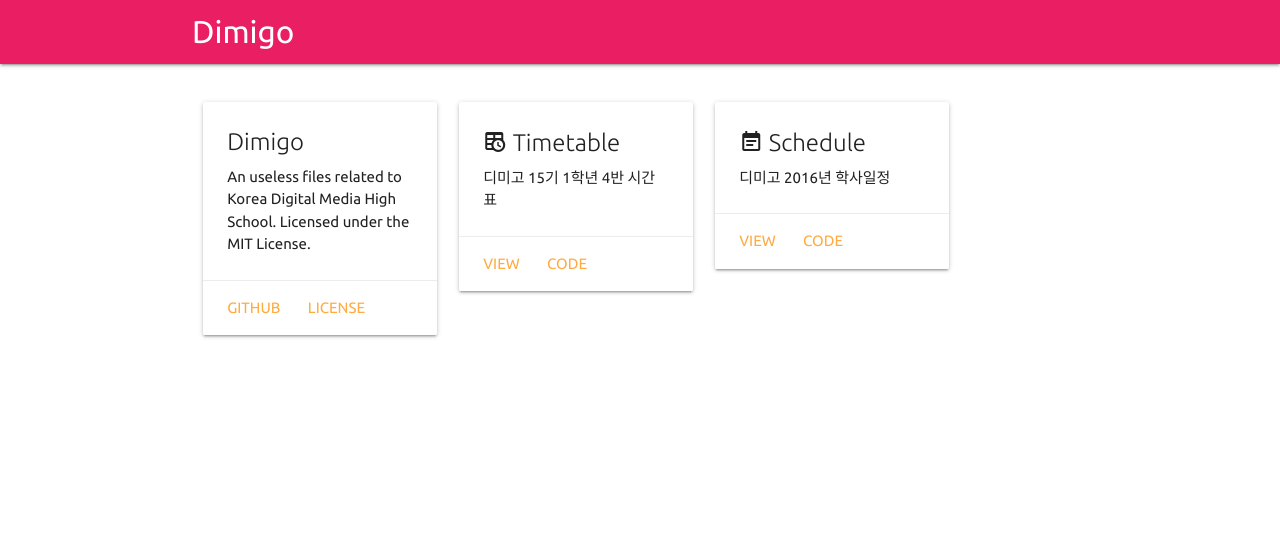
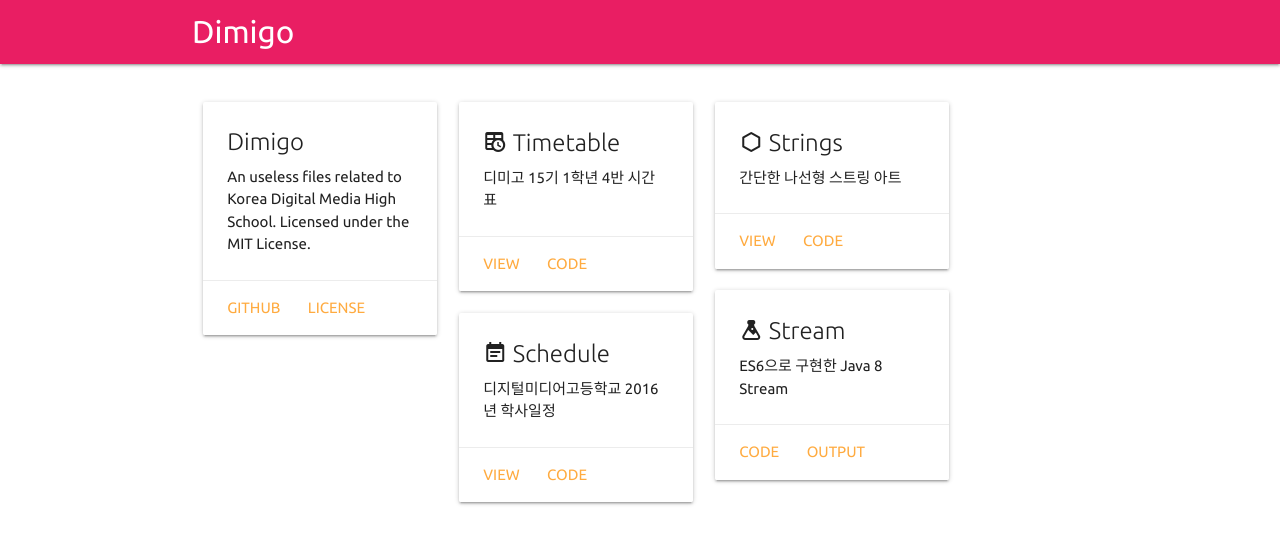
Before and after one commit to ChalkPE/Dimigo, a plain HTML site: page index.html in a window 1280 px wide. Drawn offline with nearby package versions, Linux system fonts and the light colour scheme; a web font is replaced by a local one.

Commit message:
Updated index.html

```diff
--- a/index.html
+++ b/index.html
@@ -52,12 +52,38 @@
                 <div class="col s12 m4 l3 grid-item">
                     <div class="card">
                         <div class="card-content">
+                            <span class="card-title"><i class="mdi mdi-hexagon-outline"></i> Strings</span>
+                            <p>간단한 나선형 스트링 아트</p>
+                        </div>
+                        <div class="card-action">
+                            <a href="strings.html">View</a>
+                            <a href="https://github.com/ChalkPE/Dimigo/blob/master/strings.html">Code</a>
+                        </div>
+                    </div>
+                </div>
+
+                <div class="col s12 m4 l3 grid-item">
+                    <div class="card">
+                        <div class="card-content">
+                            <span class="card-title"><i class="mdi mdi-flask"></i> Stream</span>
+                            <p>ES6으로 구현한 Java 8 Stream</p>
+                        </div>
+                        <div class="card-action">
+                            <a href="https://github.com/ChalkPE/Dimigo/blob/master/stream.html">Code</a>
+                            <a href="stream.html">Output</a>
+                        </div>
+                    </div>
+                </div>
+
+                <div class="col s12 m4 l3 grid-item">
+                    <div class="card">
+                        <div class="card-content">
                             <span class="card-title"><i class="mdi mdi-calendar-text"></i> Schedule</span>
-                            <p>디미고 2016년 학사일정</p>
+                            <p>디지털미디어고등학교 2016년 학사일정</p>
                         </div>
                         <div class="card-action">
                             <a href="schedule.html">View</a>
-                            <a href="https://github.com/ChalkPE/Dimigo/blob/master/plan.html">Code</a>
+                            <a href="https://github.com/ChalkPE/Dimigo/blob/master/schedule.html">Code</a>
                         </div>
                     </div>
                 </div>
```
